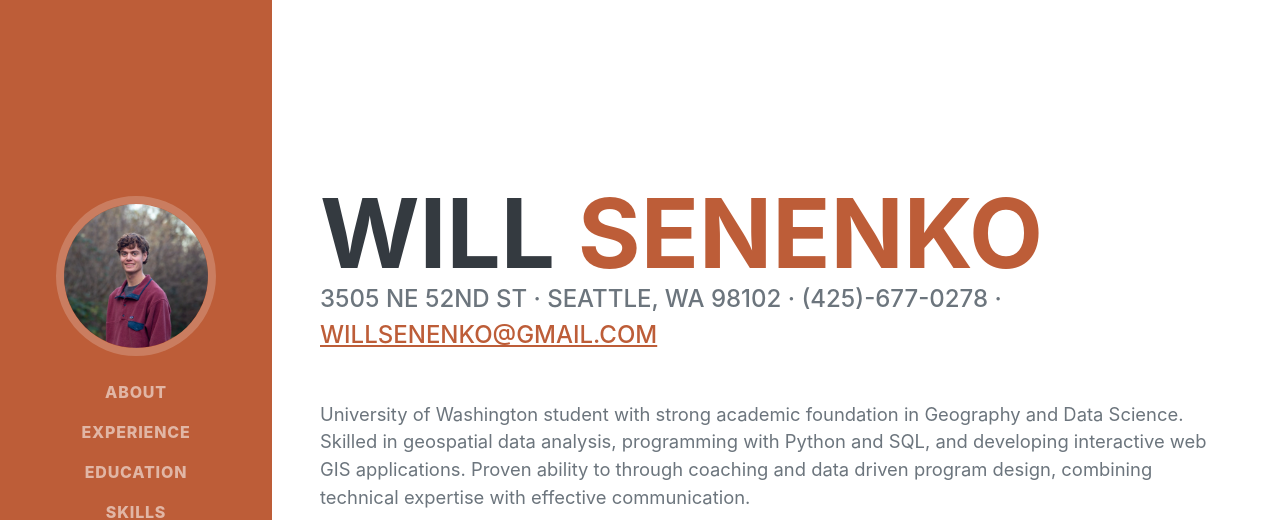
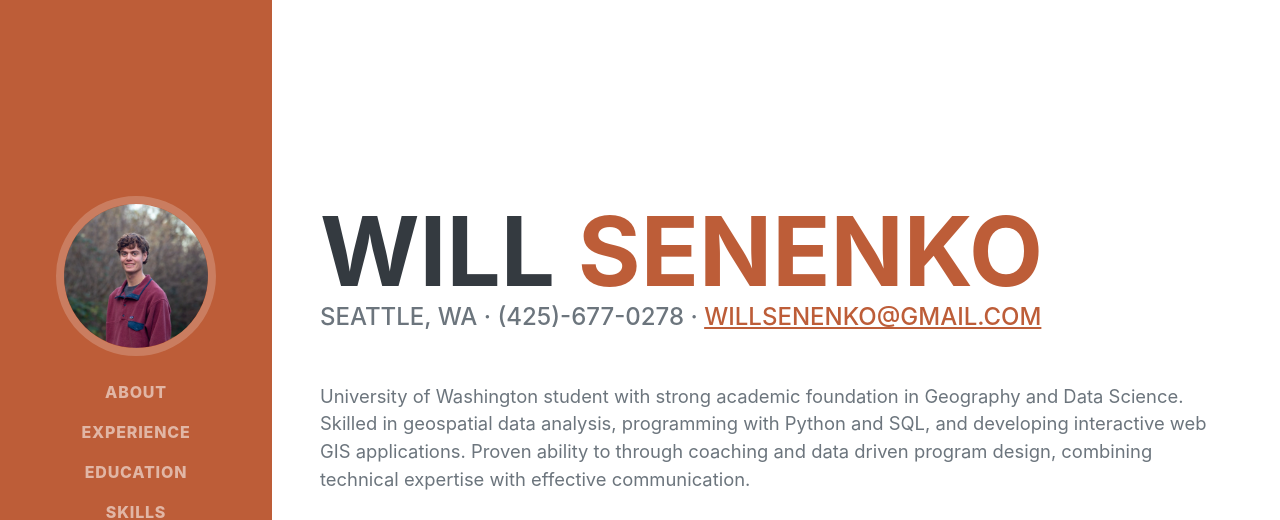
Before and after one commit to sirwillphil/sirwillphil.github.io, a plain HTML site: page index.html in a window 1280 px wide. Shown: the top 520 px of the page. Drawn offline with nearby package versions, Linux system fonts and the light colour scheme; a web font is replaced by a local one.

Commit message:
update resume md

```diff
--- a/index.html
+++ b/index.html
@@ -44,7 +44,7 @@
                         <span class="text-primary">Senenko</span>
                     </h1>
                     <div class="subheading mb-5">
-                        3505 NE 52nd ST · Seattle, WA 98102 · (425)-677-0278 ·
+                        Seattle, WA · (425)-677-0278 ·
                         <a href="mailto:WillSenenko@email.com">WillSenenko@gmail.com</a>
                     </div>
                     <p class="lead mb-5">University of Washington student with strong academic foundation in Geography and Data Science. Skilled in geospatial
```
Also changed, not shown: 1 other file.
